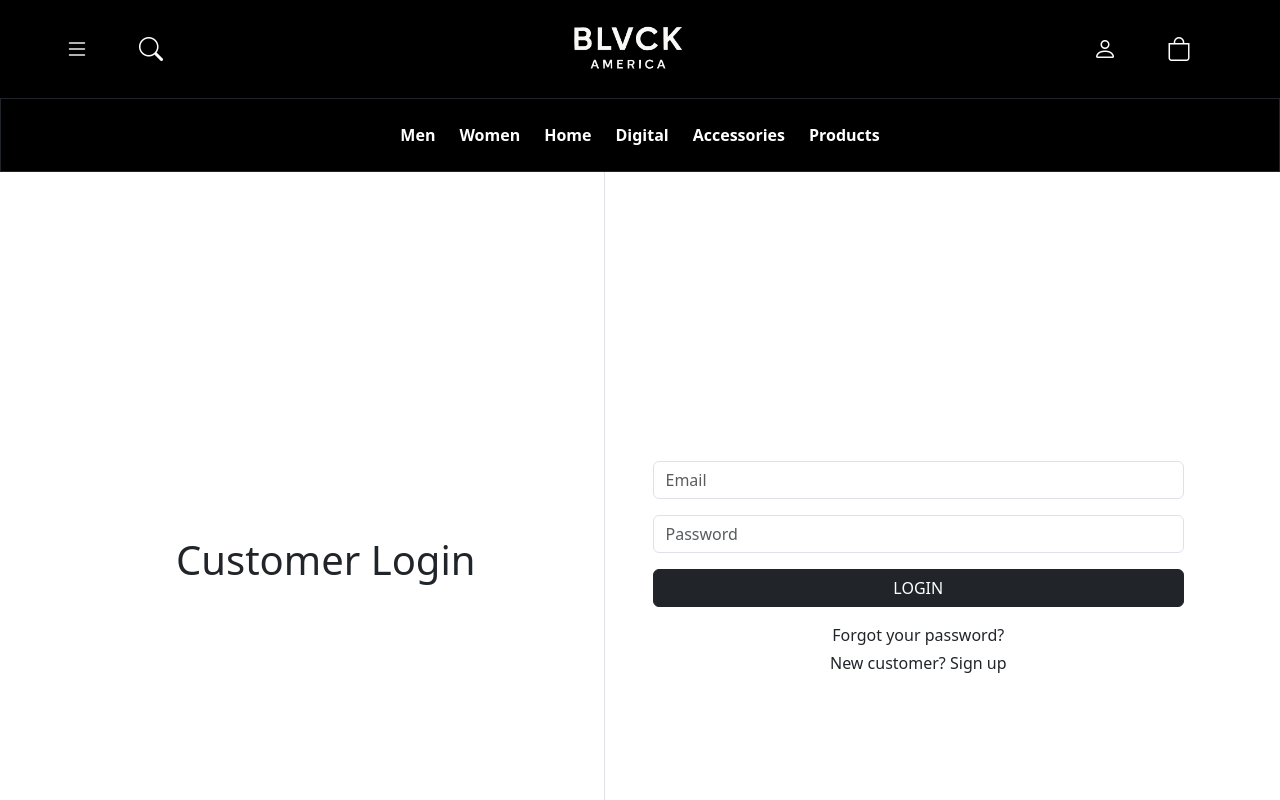
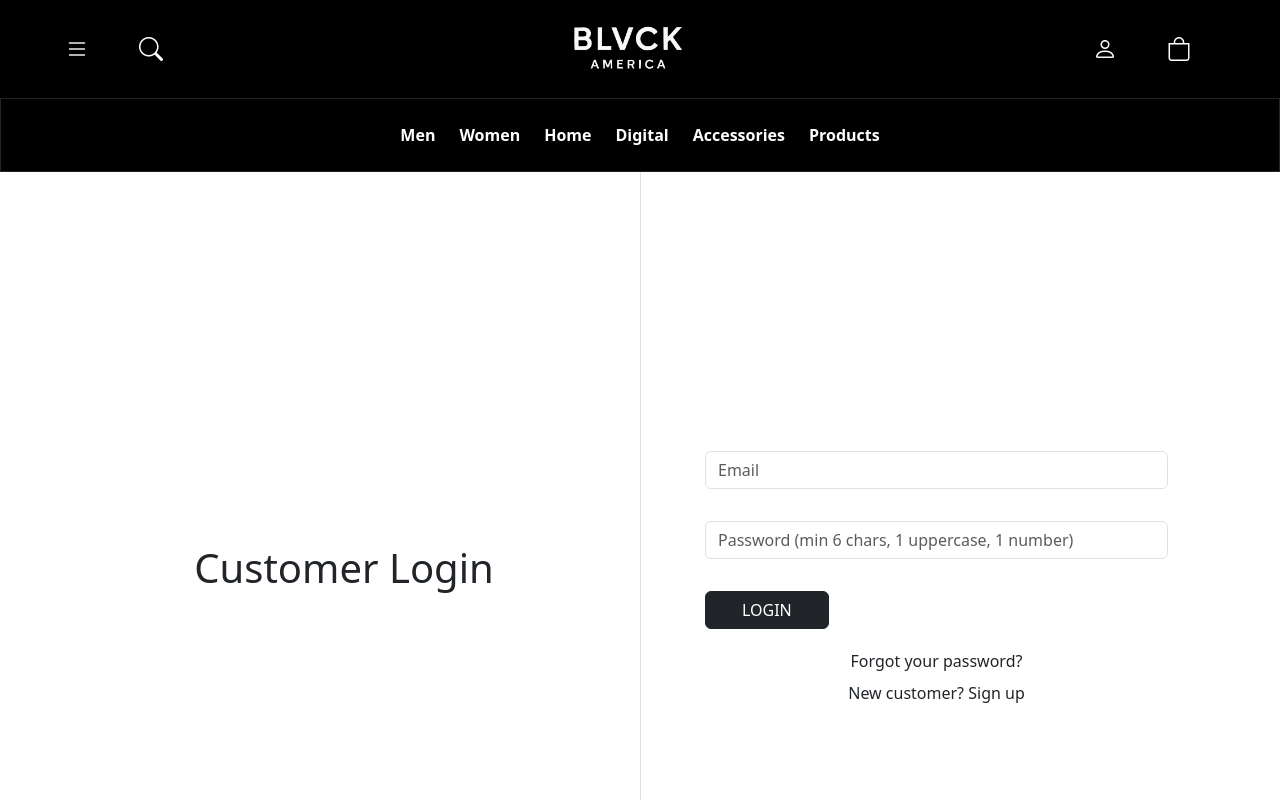
Before and after one commit to TizzleMeDis/FakeStoreAPI, a React (Vite) app: page /login in a window 1280 px wide. Shown: the top 800 px of the page. Built offline with nearby package versions, Linux system fonts and the light colour scheme.

Commit message:
Created a form group for sign in page to validate email and password inputs

```diff
--- a/src/pages/SignIn.jsx
+++ b/src/pages/SignIn.jsx
@@ -1,25 +1,91 @@
-import React from 'react'
-import { Container, Row, Col, Button, FormLabel } from 'react-bootstrap'
+import React, { useState } from "react";
+import { Container, Row, Col, Button, FormLabel, Form } from "react-bootstrap";
 export default function SignIn() {
+  const [email, setEmail] = useState("");
+  const [password, setPassword] = useState("");
+  const [touched, setTouched] = useState({ email: false, password: false });
+
+  const validateEmail = (email) => /\S+@\S+\.\S+/.test(email);
+  const validatePassword = (password) =>
+    password.length >= 6 && /^(?=.*[A-Z])(?=.*\d).+$/.test(password);
+
+  const emailIsValid = validateEmail(email);
+  const passwordIsValid = validatePassword(password);
+
   return (
-    <Container fluid className='vh-100 d-flex justify-content-center align-items-center bg-light'>
-      <Row className='p-5 bg-white vw-100'>
-        <Col className='m-auto'>
-          <h1 className='mb-4 text-center'>Customer Login</h1>
+    <Container
+      fluid
+      className="vh-100 d-flex justify-content-center align-items-center bg-light"
+    >
+      <Form>
+        <Row className="p-5 bg-white vw-100">
+          <Col className="m-auto" md={12} lg={6}>
+            <h1 className="text-center">Customer Login</h1>
           </Col>
-        <Col className='border-start vh-100 p-5 d-flex flex-column justify-content-center'>
-          <input type='email' placeholder='Email' className='form-control mb-3' />
-          <input type='password' placeholder='Password' className='form-control mb-3' />
-          <Button className='w-100 mb-3' variant='dark'>LOGIN</Button>
-          <FormLabel className='text-center mb-1 text-dark' style={{ cursor: 'pointer' }}>
+          <Col
+            className="border-start vh-100 p-5 d-flex flex-column justify-content-center"
+            md={12}
+            lg={6}
+          >
+            <Form.Group className="m-3">
+              <Form.Control
+                type="email"
+                placeholder="Email"
+                value={email}
+                onChange={(e) => setEmail(e.target.value)}
+                onBlur={() => setTouched((prev) => ({ ...prev, email: true }))}
+                isValid={touched.email && emailIsValid}
+                isInvalid={touched.email && !emailIsValid}
+              />
+              <Form.Control.Feedback type="invalid">
+                Please enter a valid email address.
+              </Form.Control.Feedback>
+            </Form.Group>
+            <Form.Group className="m-3">
+              <Form.Control
+                type="password"
+                placeholder="Password (min 6 chars, 1 uppercase, 1 number)"
+                value={password}
+                onChange={(e) => setPassword(e.target.value)}
+                onBlur={() =>
+                  setTouched((prev) => ({ ...prev, password: true }))
+                }
+                isValid={touched.password && passwordIsValid}
+                isInvalid={touched.password && !passwordIsValid}
+              />
+              <Form.Control.Feedback type="invalid">
+                Password must:
+                <ul className="mb-0">
+                  {!/[A-Z]/.test(password) && (
+                    <li>Include at least one uppercase letter</li>
+                  )}
+                  {!/\d/.test(password) && <li>Include at least one number</li>}
+                  {password.length < 6 && (
+                    <li>Be at least 6 characters long</li>
+                  )}
+                </ul>
+              </Form.Control.Feedback>
+            </Form.Group>
+
+            <Button className="m-3 w-25" variant="dark">
+              LOGIN
+            </Button>
+
+            <FormLabel
+              className="text-center m-1 text-dark"
+              style={{ cursor: "pointer" }}
+            >
               Forgot your password?
             </FormLabel>
-          <FormLabel className='text-center text-dark' style={{ cursor: 'pointer' }}>
+            <FormLabel
+              className="text-center m-1 text-dark"
+              style={{ cursor: "pointer" }}
+            >
               New customer? Sign up
             </FormLabel>
-
           </Col>
         </Row>
+      </Form>
     </Container>
-  )
+  );
 }
```
Lines whose indentation alone changed are shown as unchanged.
